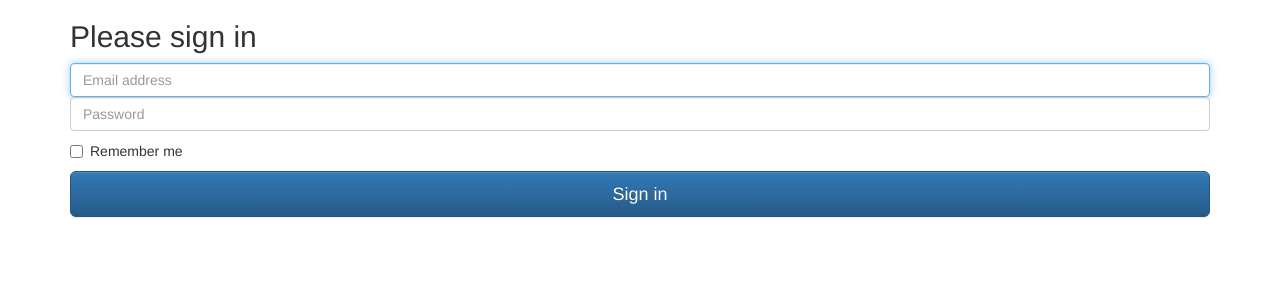
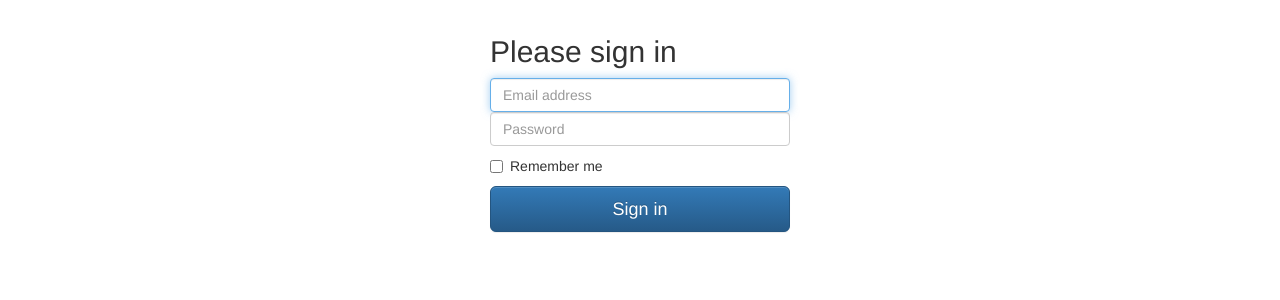
Before and after one commit to berndnagez/employeeManagement, a Django app: template templates/startpage.html in a window 1280 px wide. Shown: the top 300 px of the page. Run offline with Django 3.2, Linux system fonts and the light colour scheme; the template is opened without the code that fills it, so the values that code supplies are empty; some libraries are stand-ins or nearby versions.

Commit message:
startpage richtig layouted

```diff
--- a/registration/views.py
+++ b/registration/views.py
@@ -22,7 +22,6 @@ def startpage(request):
     # return render_to_response("index.html", c)
 
 def login_user(request):
-    requestcontext = RequestContext(request)
     # username = request.POST['username']
     # password = request.POST['password']
     return render(request, 'welcomepage.html')
--- a/templates/startpage.html
+++ b/templates/startpage.html
@@ -12,6 +12,15 @@
 
     <!-- Latest compiled and minified JavaScript -->
     <script src="https://maxcdn.bootstrapcdn.com/bootstrap/3.3.7/js/bootstrap.min.js" integrity="sha384-Tc5IQib027qvyjSMfHjOMaLkfuWVxZxUPnCJA7l2mCWNIpG9mGCD8wGNIcPD7Txa" crossorigin="anonymous"></script>
+
+    <style>
+        .form-signin {
+          max-width: 330px;
+          padding: 15px;
+          margin: 0 auto;
+        }
+    </style>
+
 </head>
 <body>
 
```
